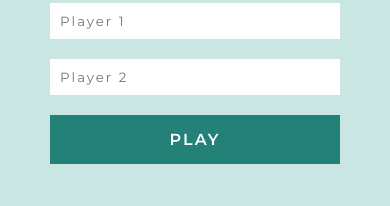
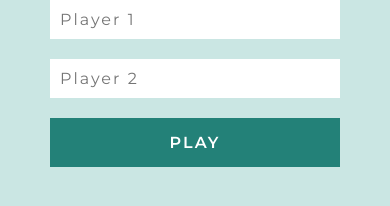
Before and after one commit to adamhills91/tictactoe, a plain HTML site: page index.html in a window 390 px wide. Both pictures are taken after a click on the button "vs Player". Shown: the part 398-604 px from the top of the page. Drawn offline with Linux system fonts and the light colour scheme.

Commit message:
Fix styling on form submit button displaying differently on iPhone/iPad etc.

```diff
--- a/style.css
+++ b/style.css
@@ -173,6 +173,7 @@ header h2 {
 }
 
 .player-name {
+  font-size: 1rem;
   border: none;
   width: 100%;
   letter-spacing: 2px;
@@ -205,6 +206,7 @@ header h2 {
   transition: background 0.2s;
   animation: fadein 1s linear;
   animation-fill-mode: forwards;
+  -webkit-appearance: none;
 }
 
 .button:hover {
```
